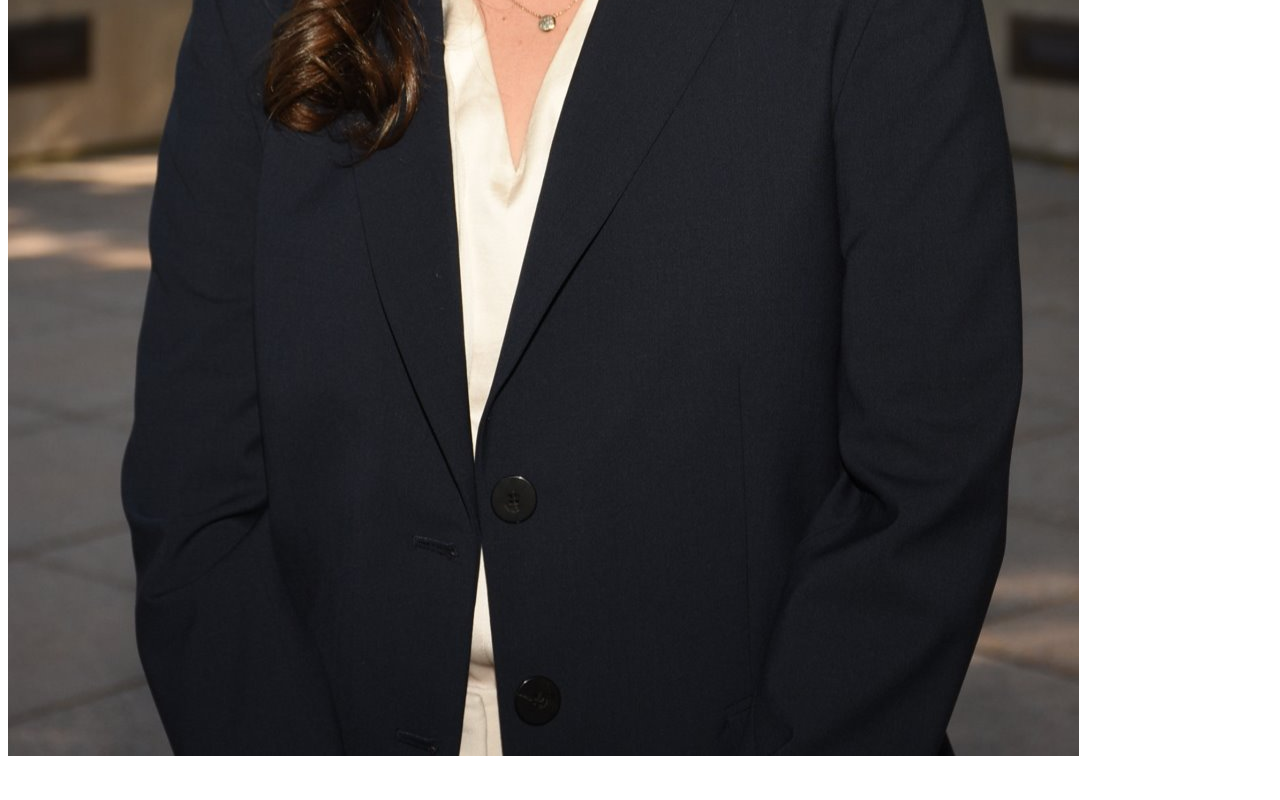
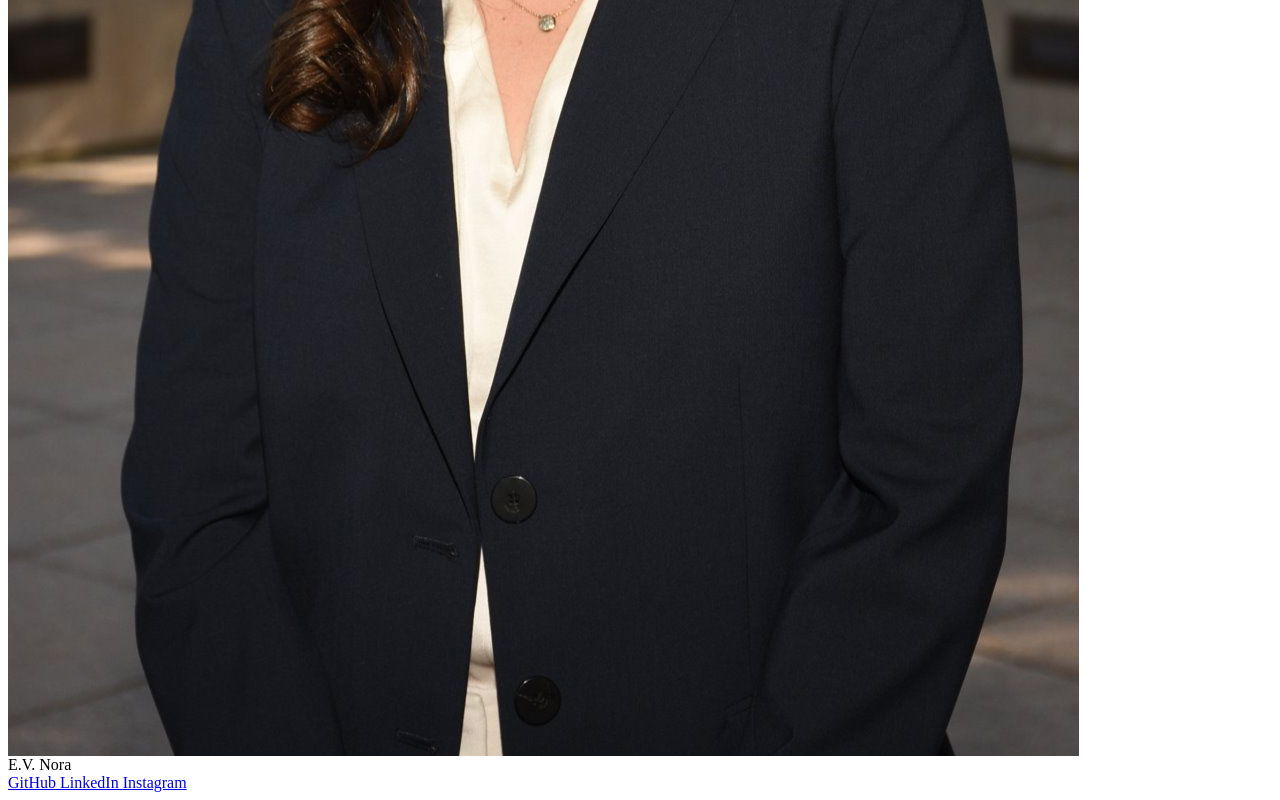
Before and after one commit to evnora/link-in-bio, a plain HTML site: page index.html in a window 1280 px wide. Shown: the part 752-1552 px from the top of the page. Before the commit the page ends 1516 px from the top, so only its background shows below. Drawn offline with Linux system fonts and the light colour scheme; files whose address does not match are found by name.

Commit message:
new commit

```diff
--- a/index.html
+++ b/index.html
@@ -10,5 +10,24 @@
       <div class="image-row">
         <img src="Download.jpg" alt="EV Nora headshot">
       </div>
+
+      <div class="name-row">
+        E.V. Nora
+      </div>
+
+      <div class="social-icons-row">
+        <a href="https://github.com/projects?query=is%3Aopen+creator%3A%40me" target="_blank">
+          GitHub
+        </a>
+
+        <a href="https://www.linkedin.com/in/ev-nora/" target="_blank">
+          LinkedIn
+        </a>
+
+        <a href="https://www.instagram.com/evn98/?next=%2F" target="_blank">
+          Instagram
+        </a>
+
+
   </body>
 </html>
```
Also changed, not shown: Images/Download.jpg (renamed from Download.jpg), Images/alexander-shatov-9Zjd7PE_FRM-unsplash.jpg (renamed from alexander-shatov-9Zjd7PE_FRM-unsplash.jpg), 4 other files.
